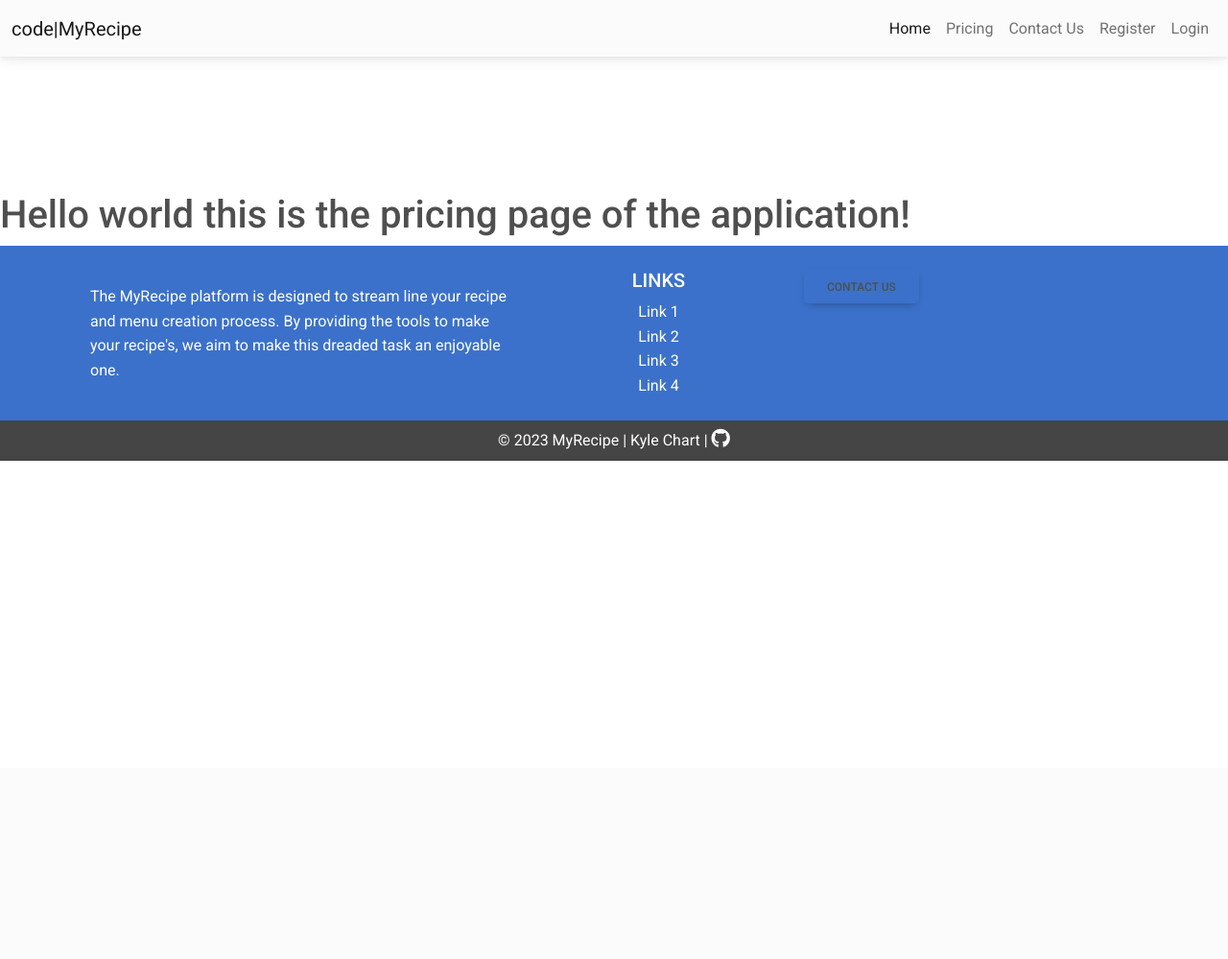
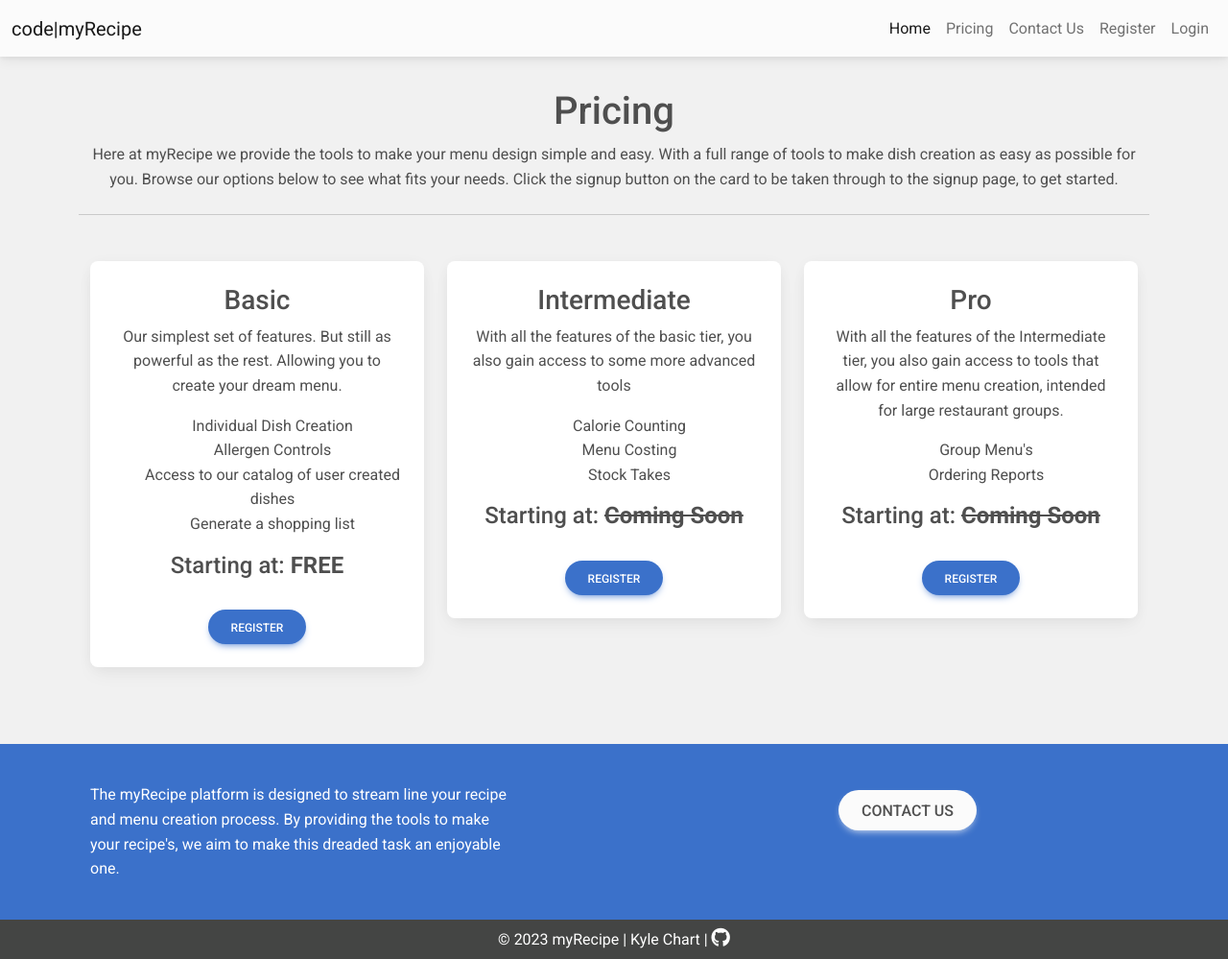
Before and after one commit to Mrekyle/ci-project-4, a Django app: page /pricing/ in a window 1280 px wide. Shown: the whole page at 96% size. Before the commit the page ends 480 px from the top, so only its background shows below. Run offline with Django 3.2, Linux system fonts and the light colour scheme; some libraries are stand-ins or nearby versions.

Commit message:
Add content for pricing page. Add content for index page. Start to add content for user account error page

```diff
--- a/static/css/style.css
+++ b/static/css/style.css
@@ -1,3 +1,7 @@
+body {
+    background-color: #F1F1F1;
+}
+
 .git-link {
     color: white;
     font-size: 20px;
@@ -19,3 +23,11 @@
 .index-slider {
     height: 350px;
 }
+
+.pricing-cards {
+    list-style: none;
+}
+
+.index-text {
+    max-width: 800px;
+}
--- a/templates/account/signup.html
+++ b/templates/account/signup.html
@@ -1,12 +1,12 @@
 {% extends "base.html" %} {% load i18n %} {% block head_title %}{% trans
 "Signup" %}{% endblock %} {% block content %}
-<div class="container header-size mb-12">
+<div class="container header-size pt-4 mb-12">
   <div class="row">
     <div class="col-md-8 mt-2 offset-md-2">
       <h3>{% trans "Sign Up" %}</h3>
 
       <p>
-        Welcome back to My Recipe. Do you already have an
+        Welcome back to myRecipe. Do you already have an
         account? Then please
         <a class="link" href="{{ login_url }}">sign in</a> instead. If not please continue.
       </p>
--- a/templates/base.html
+++ b/templates/base.html
@@ -7,14 +7,14 @@
     <link href="https://fonts.googleapis.com/css?family=Roboto:300,400,500,700&display=swap" rel="stylesheet"/>
     <link href="https://cdnjs.cloudflare.com/ajax/libs/mdb-ui-kit/6.4.1/mdb.min.css" rel="stylesheet" />
     <link rel="stylesheet" href="/static/css/style.css">
-    <title>MyRecipe</title>
+    <title>myRecipe</title>
 </head>
-<body>
+<body onload="getPageUrl(); changeActive();">
     <!-- Navigation code blocks -->
         {% if user.is_authenticated %}
         <nav class="navbar fixed-top navbar-expand-lg navbar-light bg-light">
             <div class="container-fluid">
-            <a class="navbar-brand" href="#">code|MyRecipe</a>
+            <a class="navbar-brand" href="#">code|myRecipe</a>
             <button class="navbar-toggler" type="button" data-mdb-toggle="collapse" data-mdb-target="#navbarNav" aria-controls="navbarNav" aria-expanded="false" aria-label="Toggle navigation">
                 <i class="fas fa-bars"></i>
             </button>
@@ -44,7 +44,7 @@
 
         <nav class="navbar fixed-top navbar-expand-lg navbar-light bg-light">
         <div class="container-fluid">
-        <a class="navbar-brand" href="#">code|MyRecipe</a>
+        <a class="navbar-brand" href="#">code|myRecipe</a>
         <button class="navbar-toggler" type="button" data-mdb-toggle="collapse" data-mdb-target="#navbarNav" aria-controls="navbarNav" aria-expanded="false" aria-label="Toggle navigation">
             <i class="fas fa-bars"></i>
         </button>
@@ -88,37 +88,20 @@
           <div class="row">
             <div class="col-lg-5 col-md-12 mb-4 mb-md-0">
               <p class="pt-3">
-                The MyRecipe platform is designed to stream line your recipe and menu creation process.
+                The myRecipe platform is designed to stream line your recipe and menu creation process.
                 By providing the tools to make your recipe's, we aim to make this dreaded task an enjoyable one.
               </p>
             </div>
             <div class="col-lg-3 col-md-6 mb-4 mb-md-0">
-              <h5 class="text-uppercase text-center">Links</h5>
-              <div>
-                <ul class="list-unstyled mb-0 text-center">
-                    <li>
-                    <a href="#!" class="text-white">Link 1</a>
-                    </li>
-                    <li>
-                    <a href="#!" class="text-white">Link 2</a>
-                    </li>
-                    <li>
-                    <a href="#!" class="text-white">Link 3</a>
-                    </li>
-                    <li>
-                    <a href="#!" class="text-white">Link 4</a>
-                    </li>
-                </ul>
-                </div>
             </div>
-            <div class="col-lg-3 col-md-6 mb-4 mb-md-0">
-              <button class="btn text-uppercase mb-0 text-center">Contact Us</button>
+            <div class="col-lg-3 col-md-6 mb-4 mb-md-0 pt-4 ps-5">
+              <button class="btn btn-rounded btn-light text-uppercase mb-0 text-center fs-6">Contact Us</button>
             </div>
           </div>
         </div>
     {% endif %}
     <div class="f-bg text-center p-2">
-        &copy  <script>document.write(new Date().getFullYear())</script> MyRecipe |  Kyle Chart |  <a target="_blank" aria-label="Opens up Kyle Charts github" href="https://www.github.com/mrekyle"><i class="fa-brands fa-github git-link"></i></a>
+        &copy  <script>document.write(new Date().getFullYear())</script> myRecipe |  Kyle Chart |  <a target="_blank" aria-label="Opens up Kyle Charts github" href="https://www.github.com/mrekyle"><i class="fa-brands fa-github git-link"></i></a>
     </div>
     </footer>
     <script type="text/javascript" src="https://cdnjs.cloudflare.com/ajax/libs/mdb-ui-kit/6.4.1/mdb.min.js"></script>
--- a/templates/pricing.html
+++ b/templates/pricing.html
@@ -2,6 +2,73 @@
 
 {% block content %}
 
-<h1 style="margin-top: 200px;"> Hello world this is the pricing page of the application!</h1>
+<section class="container header-size pt-2">
+    <div class="mt-4 mb-4 text-center">
+        <h1>Pricing</h1>
+        <p>
+            Here at myRecipe we provide the tools to make your menu design simple and easy. With a full range of tools to make dish creation
+            as easy as possible for you. Browse our options below to see what fits your needs. Click the signup button on the card to be taken
+            through to the signup page, to get started.
+        </p>
+    </div>
+    <hr>
+    <div class="container mt-5 mb-8">
+        <div class="row row-cols-1 row-cols-md-3 text-center">
+            <div class="col">
+                <div class="card">
+                    <div class="card-body">
+                        <h3 class="card-title">Basic</h3>
+                        <p class="card-text">
+                            Our simplest set of features. But still as powerful as the rest.
+                            Allowing you to create your dream menu.
+                        </p>
+                        <ul class="pricing-cards">
+                            <li>Individual Dish Creation</li>
+                            <li>Allergen Controls</li>
+                            <li>Access to our catalog of user created dishes</li>
+                            <li>Generate a shopping list</li>
+                        </ul>
+                        <h4>Starting at: <strong>FREE</strong></h4>
+                    </div>
+                    <a href="{% url 'account_signup' %}" aria-label="Opens the link to the registration page"><button class="btn mb-4 btn-rounded btn-primary">Register</button></a>
+                </div>
+            </div>
+            <div class="col">
+                <div class="card">
+                    <div class="card-body">
+                        <h3 class="card-title">Intermediate</h3>
+                        <p class="card-text">
+                            With all the features of the basic tier, you also gain access to some more advanced tools
+                        </p>
+                        <ul class="pricing-cards">
+                            <li>Calorie Counting</li>
+                            <li>Menu Costing</li>
+                            <li>Stock Takes</li>
+                        </ul>
+                        <h4>Starting at: <strong><s>Coming Soon</s></strong></h4>
+                    </div>
+                    <a href="#" aria-label="Opens the link to the registration page"><button class="btn mb-4 btn-rounded btn-primary" href="#">Register</button></a>
+                </div>
+            </div>
+            <div class="col">
+                <div class="card">
+                    <div class="card-body">
+                        <h3 class="card-title">Pro</h3>
+                        <p class="card-text">
+                            With all the features of the Intermediate tier, you also gain access to tools that allow for entire menu creation,
+                            intended for large restaurant groups.
+                        </p>
+                        <ul class="pricing-cards">
+                            <li>Group Menu's</li>
+                            <li>Ordering Reports</li>
+                        </ul>
+                        <h4>Starting at: <strong><s>Coming Soon</s></strong></h4>
+                    </div>
+                    <a href="#" aria-label="Opens the link to the registration page"><button class="btn mb-4 btn-rounded btn-primary" href="#">Register</button></a>
+                </div>
+            </div>
+        </div>
+    </div>
+</section>
 
 {% endblock content %}
```
Also changed, not shown: templates/index.html (+16 -7 lines), templates/useraccount.html (+5 -2 lines).
